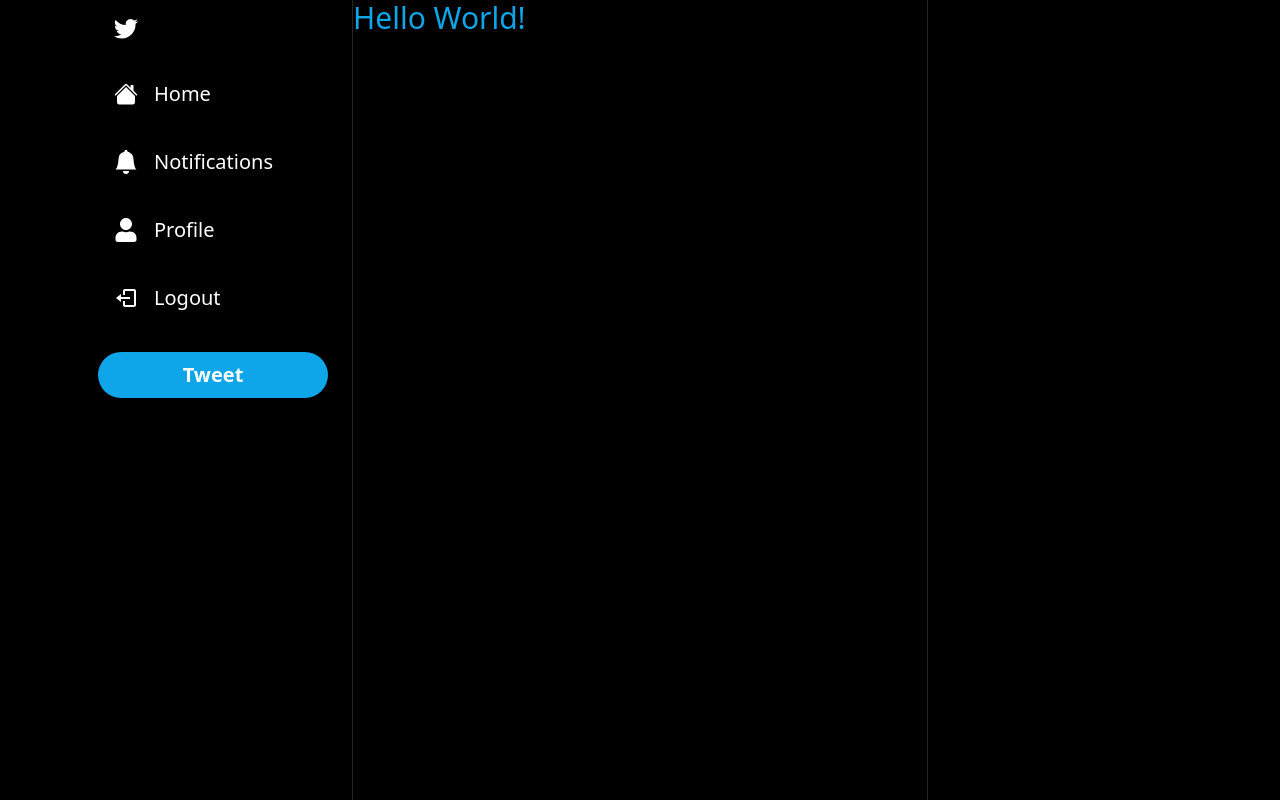
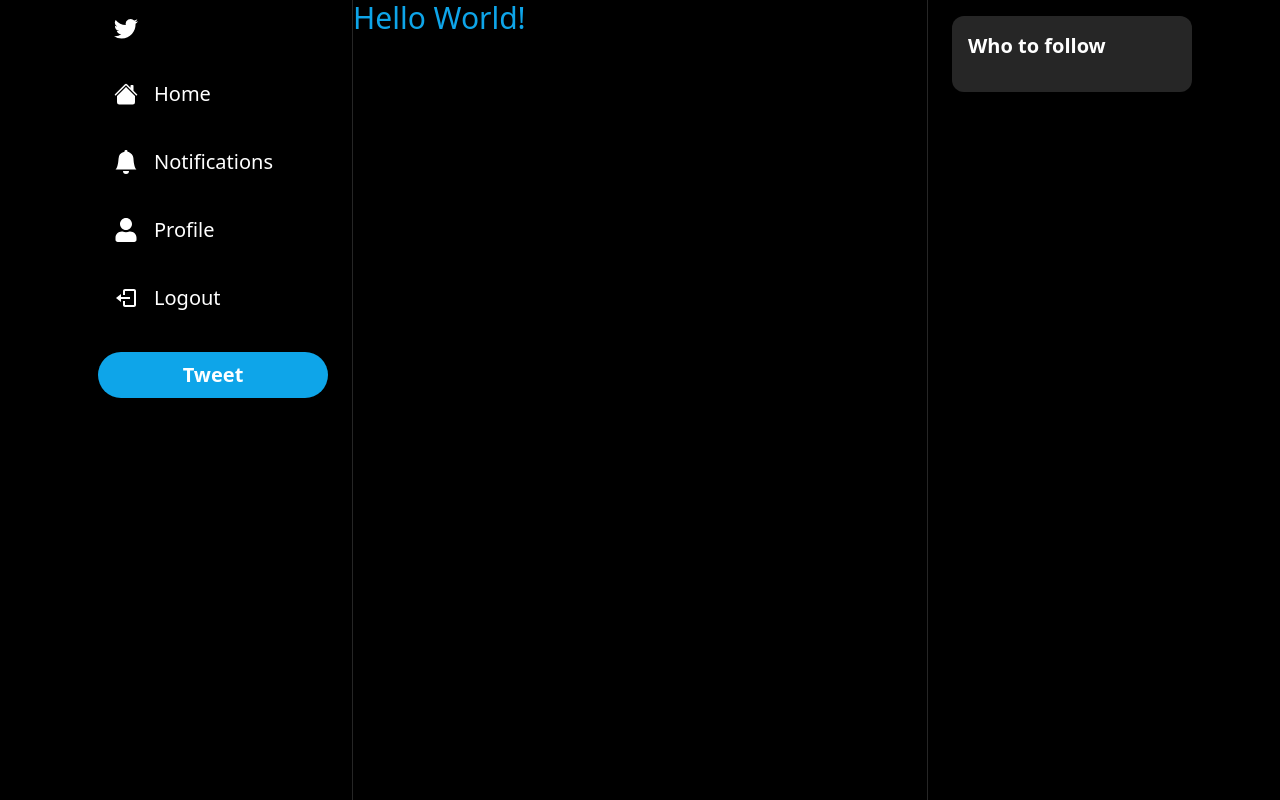
Before and after one commit to shohan-pherones/raptor-media, a Next.js app: page / in a window 1280 px wide. Built offline with nearby package versions, Linux system fonts and the light colour scheme.

Commit message:
followbar added

```diff
--- a/components/Layout.tsx
+++ b/components/Layout.tsx
@@ -1,3 +1,4 @@
+import FollowBar from "./layout/FollowBar";
 import Sidebar from "./layout/Sidebar";
 
 interface LayoutProps {
@@ -13,6 +14,7 @@
           <div className="col-span-3 lg:col-span-2 border-x-[1px] border-neutral-800">
             {children}
           </div>
+          <FollowBar />
         </div>
       </div>
     </div>
--- /dev/null
+++ b/components/layout/FollowBar.tsx
@@ -0,0 +1,12 @@
+const FollowBar = () => {
+  return (
+    <div className="px-6 py-4 hidden lg:block">
+      <div className="bg-neutral-800 rounded-xl p-4">
+        <h2 className="text-white text-xl font-semibold">Who to follow</h2>
+        <div className="flex flex-col gap-6 mt-4">{/* TODO USER LIST */}</div>
+      </div>
+    </div>
+  );
+};
+
+export default FollowBar;
```
